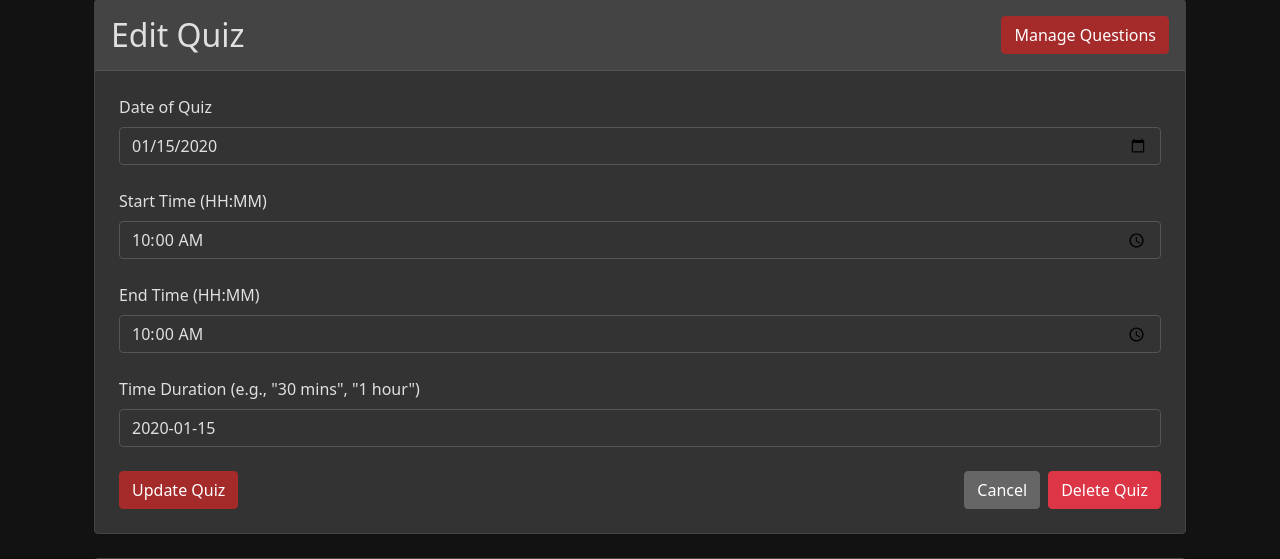
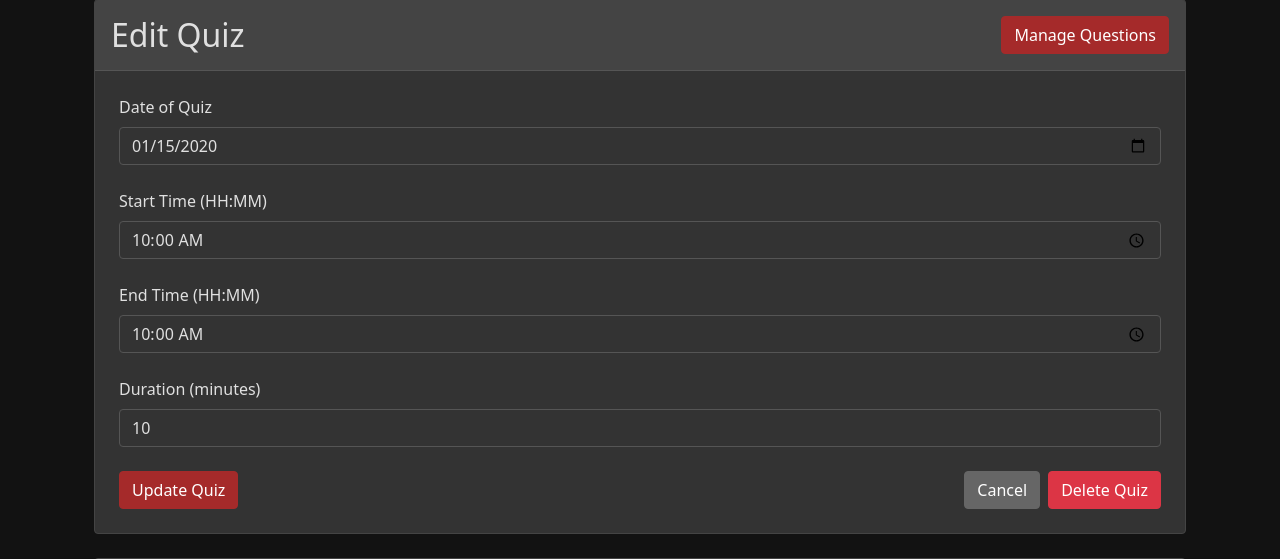
Before and after one commit to 23f3001694/quiz-master, a Flask app: page /admin/quizzes/1/edit in a window 1280 px wide. Shown: the part 153-712 px from the top of the page. Run offline with Flask 3, Linux system fonts and the light colour scheme; the visitor is signed in with stand-in values (Sample User, id 1); tables that the repository leaves empty hold one stand-in row (values such as "Sample post").

Commit message:
Store time duration as int instead of string

```diff
--- a/app/models/database.py
+++ b/app/models/database.py
@@ -90,7 +90,7 @@ class Quiz(db.Model):
         date_of_quiz (DateTime): Date when the quiz is scheduled
         start_time (Time): Quiz start time
         end_time (Time): Quiz end time
-        time_duration (str): Duration of the quiz
+        time_duration (int): Duration of the quiz in minutes
         questions (relationship): One-to-many relationship with Question model
         scores (relationship): One-to-many relationship with Score model
     """
@@ -99,7 +99,7 @@ class Quiz(db.Model):
     date_of_quiz = db.Column(db.DateTime, nullable=False)
     start_time = db.Column(db.Time, nullable=False)
     end_time = db.Column(db.Time, nullable=False)
-    time_duration = db.Column(db.String(10))
+    time_duration = db.Column(db.Integer, nullable=False)
     questions = db.relationship('Question', backref='quiz', lazy=True, cascade='all, delete-orphan')
     scores = db.relationship('Score', backref='quiz', lazy=True, cascade='all, delete-orphan')
 
--- a/app/routes/admin.py
+++ b/app/routes/admin.py
@@ -287,6 +287,15 @@ def add_quiz(chapter_id):
         start_time = datetime.strptime(start_time_str, '%H:%M').time()
         end_time = datetime.strptime(end_time_str, '%H:%M').time()
 
+        try:
+            time_duration = int(time_duration)
+            if time_duration <= 0:
+                flash('Duration must be a positive number', 'error')
+                return redirect(url_for('admin.add_quiz', chapter_id=chapter_id))
+        except ValueError:
+            flash('Duration must be a valid number', 'error')
+            return redirect(url_for('admin.add_quiz', chapter_id=chapter_id))
+
         quiz = Quiz(
             chapter_id=chapter_id,
             date_of_quiz=date_of_quiz,
@@ -325,7 +334,7 @@ def edit_quiz(id):
     quiz = Quiz.query.get_or_404(id)
     if request.method == 'POST':
         quiz.date_of_quiz = datetime.strptime(request.form['date_of_quiz'], '%Y-%m-%d')
-        quiz.time_duration = request.form['time_duration']
+        time_duration = request.form['time_duration']
 
         start_time_str = request.form['start_time']
         end_time_str = request.form['end_time']
@@ -334,12 +343,17 @@ def edit_quiz(id):
         quiz.end_time = datetime.strptime(end_time_str, '%H:%M').time()
 
         try:
+            time_duration = int(time_duration)
+            if time_duration <= 0:
+                flash('Duration must be a positive number', 'error')
+                return redirect(url_for('admin.edit_quiz', quiz_id=id))
+            quiz.time_duration = time_duration
             db.session.commit()
             flash('Quiz updated successfully!')
             return redirect(url_for('admin.manage_quizzes', chapter_id=quiz.chapter_id))
-        except:
-            db.session.rollback()
-            flash('Error updating quiz. Please try again.')
+        except ValueError:
+            flash('Duration must be a valid number', 'error')
+            return redirect(url_for('admin.edit_quiz', quiz_id=id))
 
     return render_template('admin/edit_quiz.html', quiz=quiz)
 
--- a/app/routes/api.py
+++ b/app/routes/api.py
@@ -466,7 +466,7 @@ def create_quiz():
                 duration_mins = int(time_duration)
                 if duration_mins <= 0:
                     return jsonify({'error': 'time_duration must be a positive number'}), 400
-                time_duration = f"{duration_mins} mins"
+                time_duration = duration_mins
             except ValueError:
                 return jsonify({'error': 'time_duration must be a valid number'}), 400
 
@@ -568,7 +568,7 @@ def update_quiz(quiz_id):
                 duration_mins = int(time_duration)
                 if duration_mins <= 0:
                     return jsonify({'error': 'time_duration must be a positive number'}), 400
-                quiz.time_duration = f"{duration_mins} mins"
+                quiz.time_duration = duration_mins
             except ValueError:
                 return jsonify({'error': 'time_duration must be a valid number'}), 400
 
--- a/app/templates/admin/add_quiz.html
+++ b/app/templates/admin/add_quiz.html
@@ -34,7 +34,7 @@
                 </div>
                 <div class="mb-4">
                     <label for="time_duration" class="form-label">Duration (minutes)</label>
-                    <input type="text" class="form-control" id="time_duration" name="time_duration" required>
+                    <input type="number" class="form-control" id="time_duration" name="time_duration" min="1" required>
                 </div>
                 <div class="d-flex justify-content-between">
                     <button type="submit" class="btn btn-primary">Add Quiz</button>
--- a/app/templates/admin/edit_chapter.html
+++ b/app/templates/admin/edit_chapter.html
@@ -61,7 +61,7 @@
                         <tr>
                             <td class="py-3">{{ quiz.date_of_quiz.strftime('%Y-%m-%d') }}</td>
                             <td class="py-3">{{ quiz.start_time.strftime('%H:%M') }} - {{ quiz.end_time.strftime('%H:%M') }}</td>
-                            <td class="py-3">{{ quiz.time_duration }}</td>
+                            <td class="py-3">{{ quiz.time_duration }} minutes</td>
                             <td class="py-3">{{ quiz.questions|length }}</td>
                             <td class="py-3">
                                 <div class="d-flex gap-2">
--- a/app/templates/admin/edit_quiz.html
+++ b/app/templates/admin/edit_quiz.html
@@ -36,9 +36,9 @@
                            value="{{ quiz.end_time.strftime('%H:%M') }}" required>
                 </div>
                 <div class="mb-4">
-                    <label for="time_duration" class="form-label">Time Duration (e.g., "30 mins", "1 hour")</label>
-                    <input type="text" class="form-control" id="time_duration" name="time_duration"
-                           value="{{ quiz.time_duration }}" required>
+                    <label for="time_duration" class="form-label">Duration (minutes)</label>
+                    <input type="number" class="form-control" id="time_duration" name="time_duration"
+                        value="{{ quiz.time_duration }}" min="1" required>
                 </div>
                 <div class="d-flex justify-content-between">
                     <button type="submit" class="btn btn-primary">Update Quiz</button>
--- a/app/templates/admin/quizzes.html
+++ b/app/templates/admin/quizzes.html
@@ -39,7 +39,7 @@
             <div class="card h-100">
                 <div class="card-body p-4">
                     <h5 class="card-title mb-3">Quiz on {{ quiz.date_of_quiz.strftime('%Y-%m-%d') }}</h5>
-                    <p class="card-text mb-2">Duration: {{ quiz.time_duration }}</p>
+                    <p class="card-text mb-2">Duration: {{ quiz.time_duration }} minutes</p>
                     <p class="card-text mb-4">Questions: {{ quiz.questions|length }}</p>
                     <div class="d-flex flex-column gap-2">
                         <a href="{{ url_for('admin.manage_questions', quiz_id=quiz.id) }}" class="btn btn-info w-100">Manage Questions</a>
--- a/app/templates/user/quiz_detail.html
+++ b/app/templates/user/quiz_detail.html
@@ -18,7 +18,7 @@
             <h5 class="card-title mb-4">Chapter: {{ quiz.chapter.name }}</h5>
             <div class="card p-3 mb-4">
                 <p class="card-text mb-0">
-                    <strong>Duration:</strong> {{ quiz.time_duration }}<br>
+                    <strong>Duration:</strong> {{ quiz.time_duration }} minutes<br>
                     <strong>Date:</strong> {{ quiz.date_of_quiz.strftime('%Y-%m-%d') }}<br>
                     <strong>Available Time:</strong> {{ quiz.start_time.strftime('%H:%M') }} - {{ quiz.end_time.strftime('%H:%M') }}<br>
                     <strong>Total Questions:</strong> {{ quiz.questions|length }}
--- a/app/templates/user/subject_detail.html
+++ b/app/templates/user/subject_detail.html
@@ -46,7 +46,7 @@
                                 <span class="badge bg-secondary">Closed</span>
                                 {% endif %}
                             </h6>
-                            <small>Duration: {{ quiz.time_duration }}</small>
+                            <small>Duration: {{ quiz.time_duration }} minutes</small>
                         </div>
                         <div class="d-flex w-100 justify-content-between mt-2">
                             <small>Date: {{ quiz.date_of_quiz.strftime('%Y-%m-%d') }}</small>
```
Also changed, not shown: app/templates/user/attempt_quiz.html (+2 -9 lines), setup_test_db.py (+11 -11 lines).
